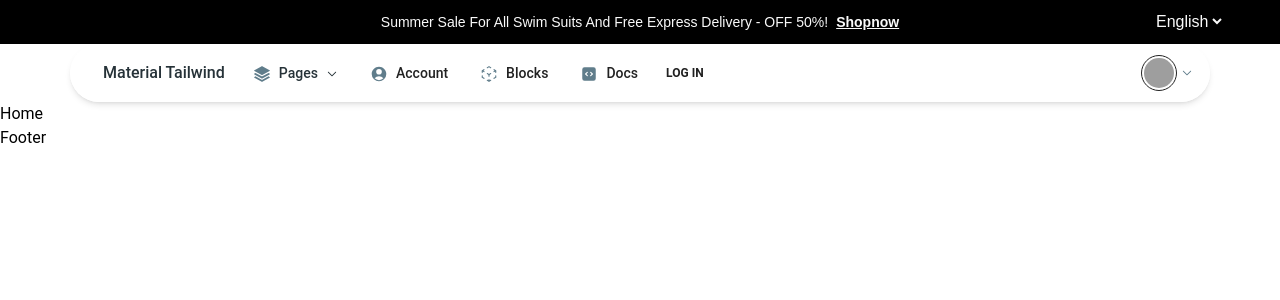
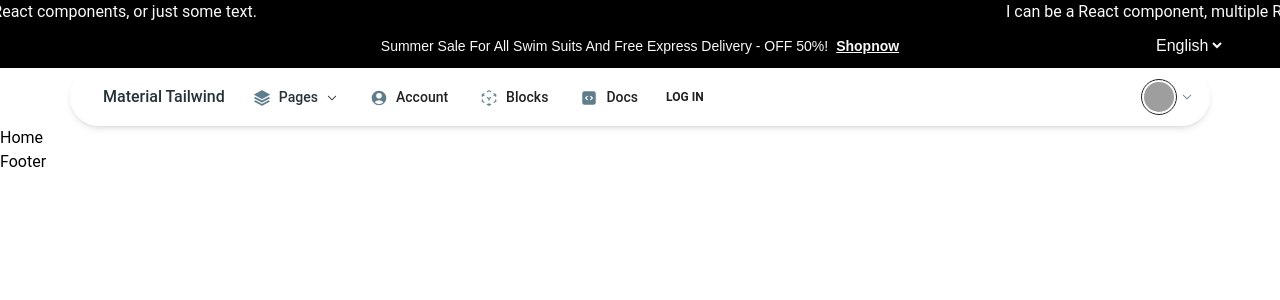
Before and after one commit to nahidulhasan4/fulleco_website, a React (Vite) app: page / in a window 1280 px wide. Shown: the top 300 px of the page. Built offline with nearby package versions, Linux system fonts and the light colour scheme; grey boxes are pictures that could not be loaded.

Commit message:
here add marquee and fix metarial issus

```diff
--- a/package.json
+++ b/package.json
@@ -14,6 +14,7 @@
     "@material-tailwind/react": "^2.1.9",
     "react": "^18.2.0",
     "react-dom": "^18.2.0",
+    "react-fast-marquee": "^1.6.5",
     "react-router-dom": "^6.15.0"
   },
   "devDependencies": {
--- a/src/component/Header.jsx
+++ b/src/component/Header.jsx
@@ -1,8 +1,12 @@
 import React from "react";
+import Marquee from "react-fast-marquee";
 
 const Header = () => {
   return (
     <div className="bg-blackColor text-whiteColor">
+         <Marquee>
+        I can be a React component, multiple React components, or just some text.
+      </Marquee>
       <div className="container mx-auto">
         <div className="font-poppins relative flex justify-center py-[12px]">
           <h3 className="ladding-[21px] text-center text-sm font-normal">
--- a/src/component/Navber.jsx
+++ b/src/component/Navber.jsx
@@ -1,4 +1,7 @@
 import React from "react";
+
+import Marquee from "react-fast-marquee";
+
 import {
   Navbar,
   MobileNav,
@@ -241,6 +244,7 @@ export function EcommarcNavber() {
 
   return (
     <Navbar className="mx-auto max-w-screen-xl p-2 lg:rounded-full lg:pl-6">
+
       <div className="relative mx-auto flex items-center justify-between text-blue-gray-900">
         <Typography
           as="a"
```
Also changed, not shown: 1 other file (tests, documents, lock files or other folders).
